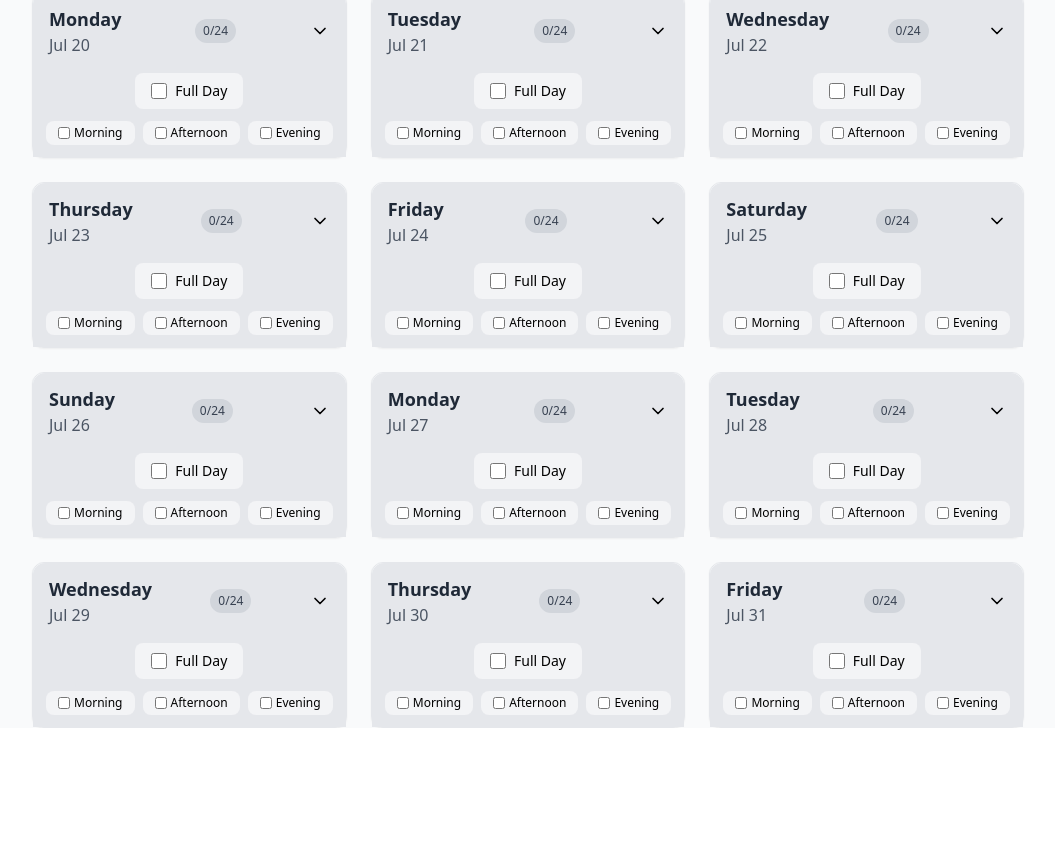
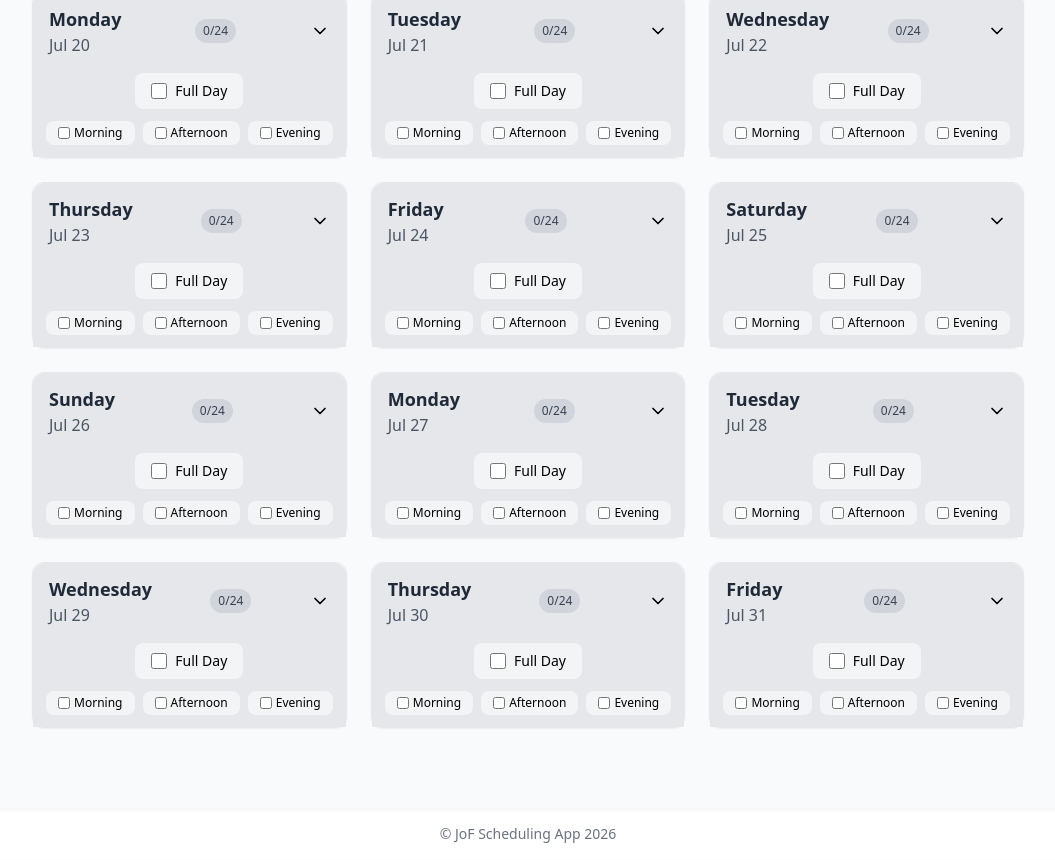
Before and after one commit to jazzorpheus/jof-scheduler, a React (Vite) app: page / in a window 1280 px wide. Shown: the part 370-1230 px from the top of the page, without its empty margins (112-1167 px from the left). Before the commit the page ends 1098 px from the top, so only its background shows below. Built offline with nearby package versions, Linux system fonts and the light colour scheme.

Commit message:
Add very basic page footer and bottom padding to AvailabilityPage

```diff
--- /dev/null
+++ b/src/components/PageFooter.jsx
@@ -0,0 +1,8 @@
+// Very basic page footer
+export default function PageFooter() {
+  return (
+    <footer className="py-4 text-center text-gray-500 text-sm bg-white shadow-inner">
+      © JoF Scheduling App 2026
+    </footer>
+  );
+}
--- a/src/pages/AvailabilityPage.jsx
+++ b/src/pages/AvailabilityPage.jsx
@@ -3,6 +3,7 @@ import { useState } from "react";
 
 // Local Components
 import DayCard from "../components/DayCard";
+import PageFooter from "../components/PageFooter";
 
 export default function AvailabilityPage({
   days,
@@ -21,7 +22,7 @@ export default function AvailabilityPage({
   };
 
   return (
-    <div className="min-h-screen bg-gray-50">
+    <div className="min-h-screen flex flex-col bg-gray-50">
       {/* HEADER */}
       <header className="w-full bg-white shadow-md p-6 mb-8 sticky top-0 z-50">
         <div className="max-w-3xl mx-auto text-center">
@@ -36,7 +37,7 @@ export default function AvailabilityPage({
       </header>
 
       {/* MAIN CONTENT */}
-      <main className="max-w-5xl mx-auto px-4">
+      <main className="max-w-5xl mx-auto px-4 flex-1 pb-20">
         <div className="grid grid-cols-1 sm:grid-cols-2 lg:grid-cols-3 gap-6">
           {days.map((day) => (
             <DayCard
@@ -51,6 +52,9 @@ export default function AvailabilityPage({
           ))}
         </div>
       </main>
+
+      {/* FOOTER */}
+      <PageFooter />
     </div>
   );
 }
```
